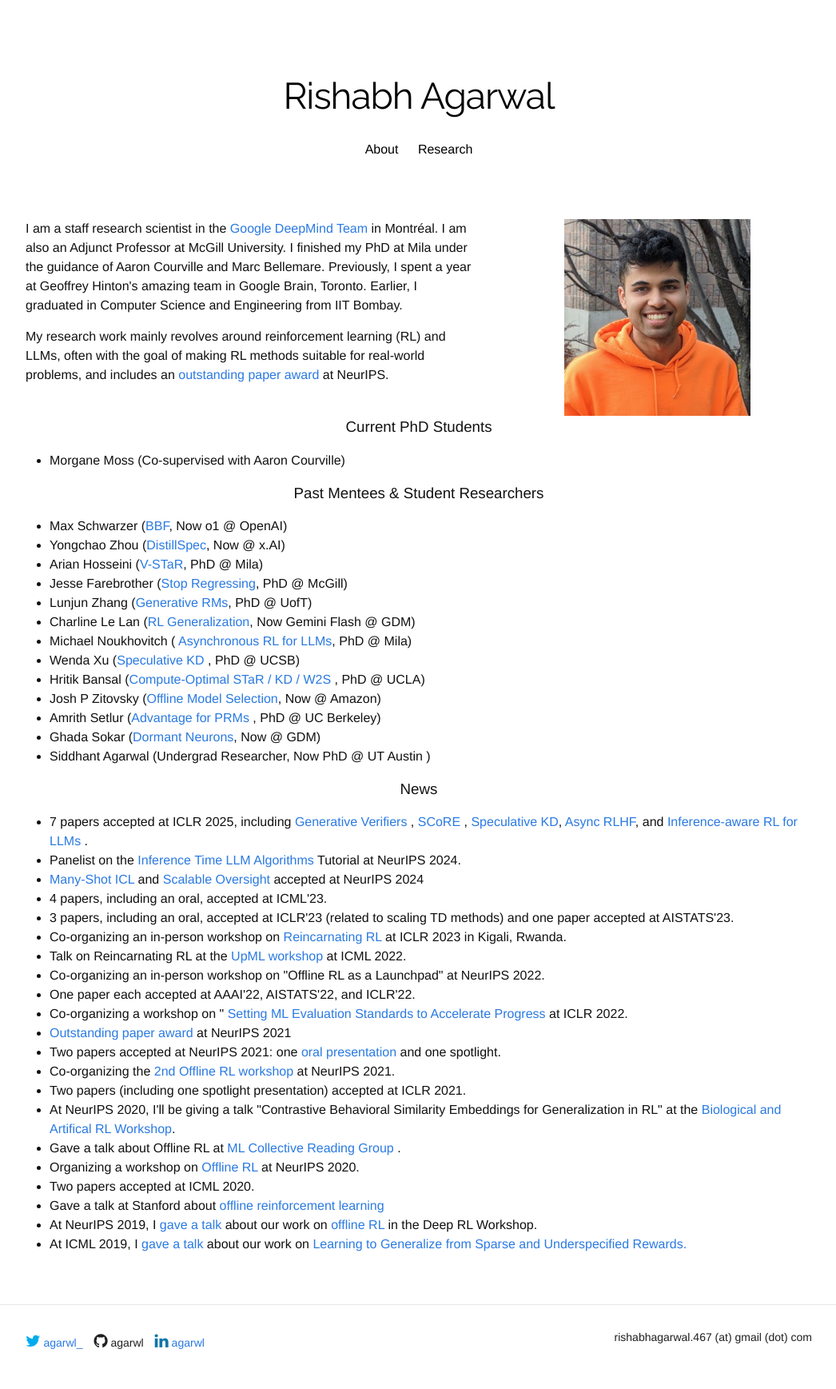
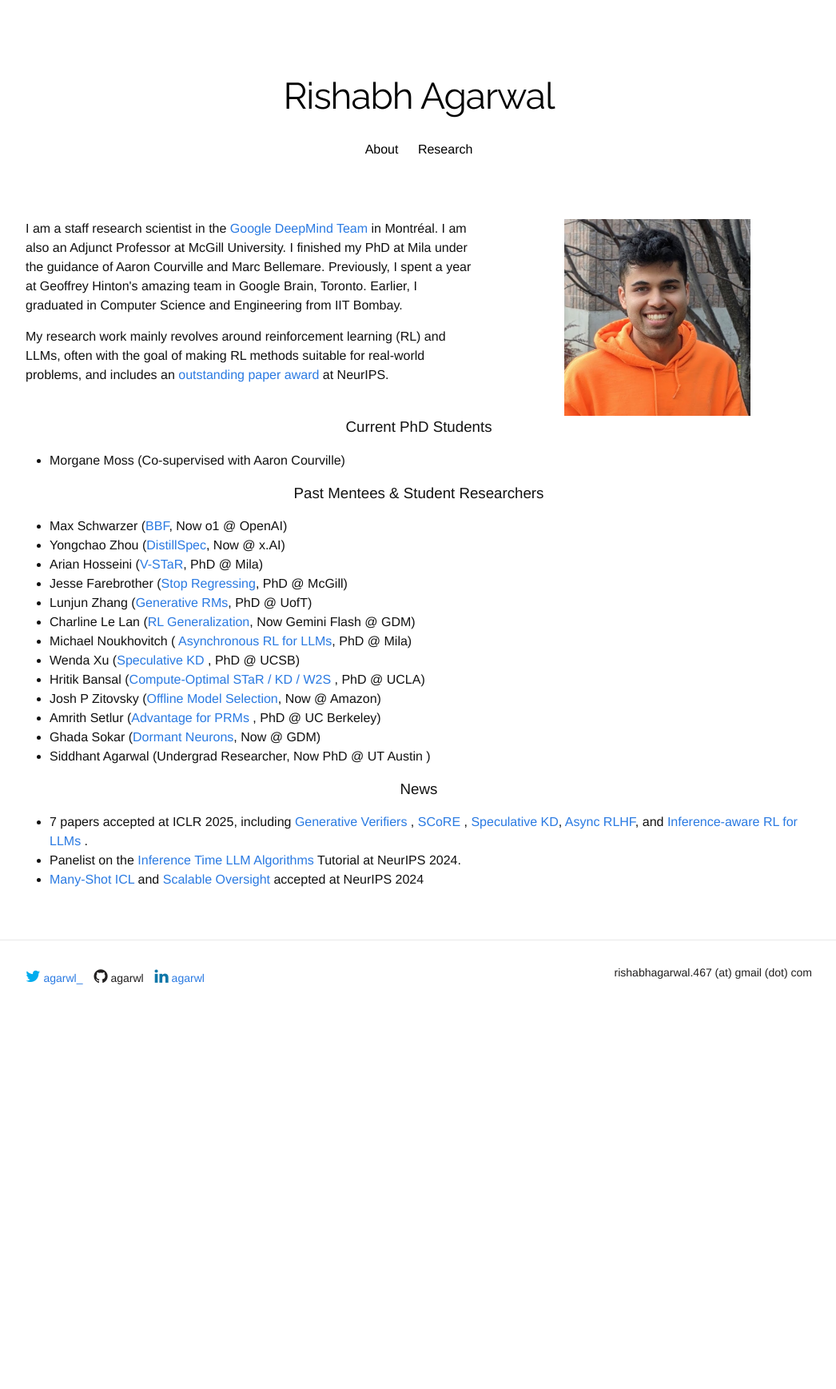
Before and after one commit to agarwl/agarwl.github.io, a Jekyll site: the page built from index.html, in a window 1280 px wide. Shown: the whole page at 80% size, without its empty margins (116-1162 px from the left). Built offline with Jekyll 4.4.1, drawn with Linux system fonts in a browser that asks for light colours; nearby versions of some CDN libraries; some web fonts are replaced; a style sheet for code colours, icons or effects is not loaded; after the commit the page ends 1281 px from its top, so only the background shows below that.

Commit message:
Update index.html

```diff
--- a/index.html
+++ b/index.html
@@ -49,7 +49,7 @@ title: "Rishabh Agarwal"
   <li> 7 papers accepted at ICLR 2025, including <a href="https://arxiv.org/abs/2408.15240"> Generative Verifiers </a>, <a href="https://arxiv.org/abs/2409.12917"> SCoRE </a>,  <a href="https://arxiv.org/abs/2410.11325"> Speculative KD</a>, <a href="https://arxiv.org/abs/2410.18252"> Async RLHF</a>, and <a href="https://arxiv.org/abs/2412.15287"> Inference-aware RL for LLMs </a>. </li>
   <li> Panelist on the <a href="https://cmu-l3.github.io/neurips2024-inference-tutorial/"> Inference Time LLM Algorithms </a> Tutorial at NeurIPS 2024. </li>
   <li> <a href="https://arxiv.org/abs/2404.11018"> Many-Shot ICL </a> and  <a href="https://arxiv.org/abs/2407.04622"> Scalable Oversight </a> accepted at NeurIPS 2024 </li>
-  <li> 4 papers, including an oral, accepted at ICML'23. </li>
+<!--   <li> 4 papers, including an oral, accepted at ICML'23. </li>
   <li> 3 papers, including an oral, accepted at ICLR'23 (related to scaling TD methods) and one paper accepted at AISTATS'23. </li>
   <li> Co-organizing an in-person workshop on <a href="https://reincarnating-rl.github.io"> Reincarnating RL </a> at ICLR 2023 in Kigali, Rwanda. </li>
   <li> Talk on Reincarnating RL at the <a href="https://upml2022.github.io/"> UpML workshop </a> at ICML 2022.</li>
@@ -66,5 +66,5 @@ title: "Rishabh Agarwal"
   <li> Two papers accepted at ICML 2020. </li>
   <li> Gave a talk at Stanford about <a href="https://offline-rl.github.io">offline reinforcement learning</a>
   <li> At NeurIPS 2019, I <a href='https://slideslive.com/38922027/deep-reinforcement-learning-3?t=1728'>gave a talk </a> about our work on <a href='https://offline-rl.github.io'>offline RL</a> in the Deep RL Workshop.</li>
-  <li> At ICML 2019, I <a href="https://youtu.be/_IXj6kXPdq8"> gave a talk </a> about our work on <a href="https://arxiv.org/abs/1902.07198"> Learning to Generalize from Sparse and Underspecified Rewards. </a>
+  <li> At ICML 2019, I <a href="https://youtu.be/_IXj6kXPdq8"> gave a talk </a> about our work on <a href="https://arxiv.org/abs/1902.07198"> Learning to Generalize from Sparse and Underspecified Rewards. </a> -->
 </ul>
```
